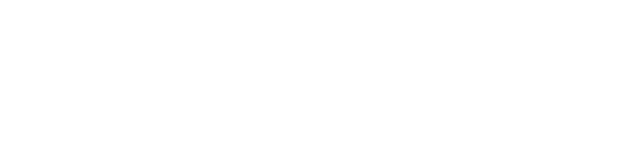
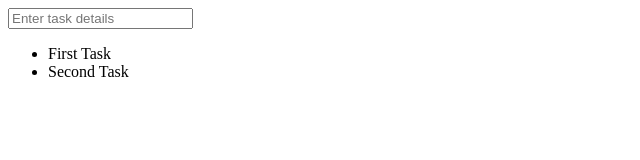
Before and after one commit to JonelSV/Javascript-Projects, a plain HTML site: page To_Do_List/index.html in a window 1280 px wide. Shown: the whole page, without its empty margins (0-640 px from the left). Drawn offline with Linux system fonts and the light colour scheme.

Commit message:
'changes'

```diff
--- a/To_Do_List/index.html
+++ b/To_Do_List/index.html
@@ -4,9 +4,21 @@
     <meta charset="UTF-8">
     <meta http-equiv="X-UA-Compatible" content="IE=edge">
     <meta name="viewport" content="width=device-width, initial-scale=1.0">
-    <title>Document</title>
+    <title>To-Do List</title>
 </head>
 <body>
+    <form id='form'>
+        <input type="text" class="input" id='input' placeholder="Enter task details" autocomplete="off">
+    </form>
+
+    <ul class="todos" id="todos">
+        <li>First Task</li>
+        <li>Second Task</li>
+    </ul>
+
+<script>
+
+</script>
 
 </body>
 </html>
--- /dev/null
+++ b/To_Do_List/style.css
@@ -0,0 +1,33 @@
+@import url('https://fonts.googleapis.com/css2?family=Poppins:wght@200;400&display=swap');
+
+* {
+    box-sizing: border-box;
+}
+
+body {
+    background-color: antiquewhite;
+    color: #444;
+    font-family: -apple-system, BlinkMacSystemFont,
+     'Segoe UI', Roboto, Oxygen, Ubuntu, Cantarell, 'Open Sans', 'Helvetica Neue', sans-serif;
+    display: flex;
+    flex-direction: column;
+    align-items: center;
+    justify-content: center;
+    height: 100vh;
+    overflow: hidden;
+    margin: 0;
+}
+
+
+h1 {
+    color: rgb(179, 131, 226) ;
+    font-size: 8rem;
+    text-align: center;
+    opacity: 0.5;
+}
+
+form {
+    box-shadow: 0 5px 10px rgba (0,0,0,0.1);
+    max-width: 100%;
+    width: 400px;
+}
```
